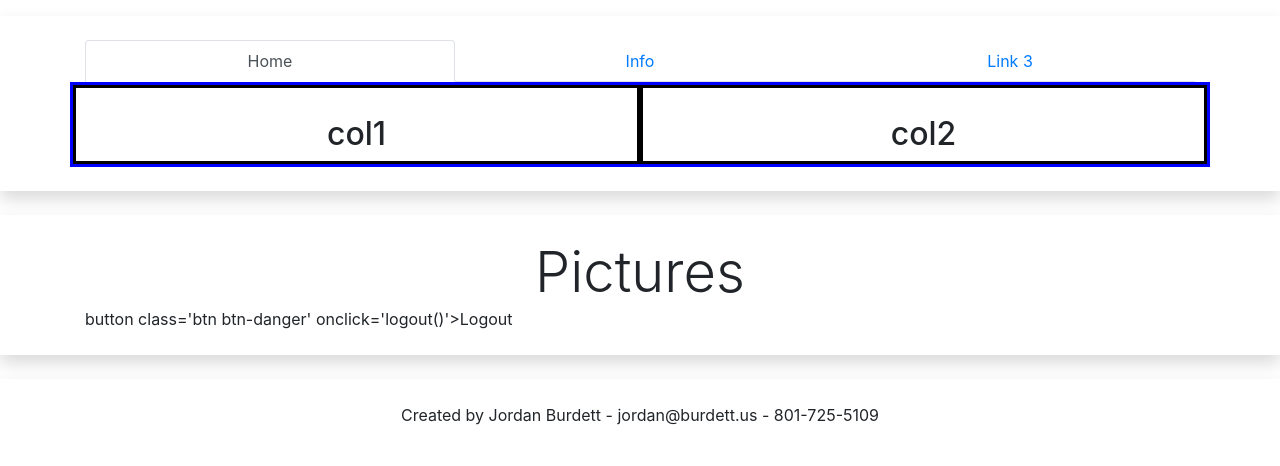
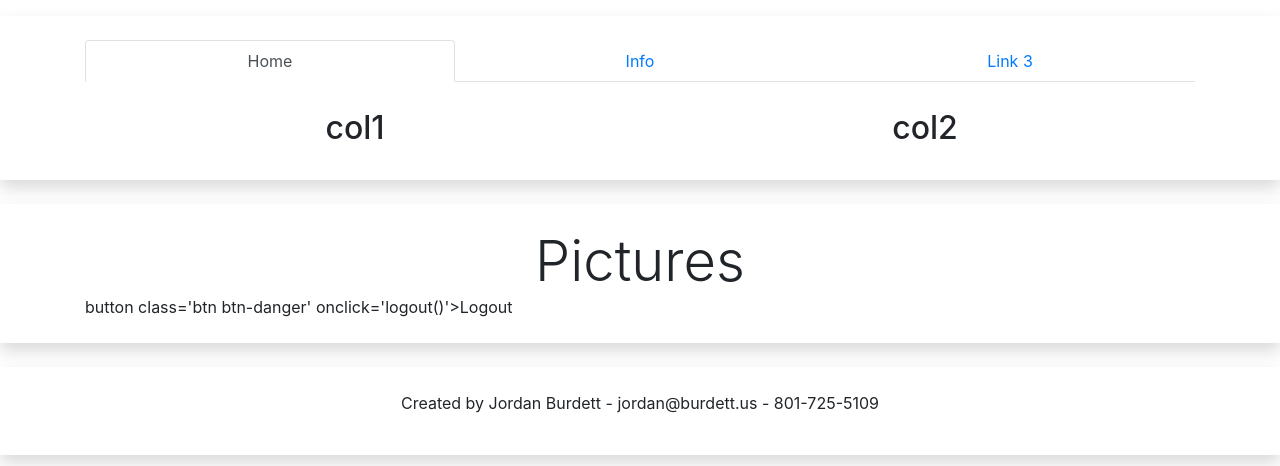
Before and after one commit to jordanburdett/lake-powell, a PHP site: page / in a window 1280 px wide. Shown: the part 226-692 px from the top of the page. Run offline with PHP 8.4, Linux system fonts and the light colour scheme; a user stored in the database is signed in.

Commit message:
worked on front end with a little backend mixed in

```diff
--- a/styles.css
+++ b/styles.css
@@ -43,12 +43,6 @@
 
 }
 
-.col {
-    border: solid black;
-}
-.row {
-    border: solid blue;
-}
 .container {
     width: 100%;
 }
```
